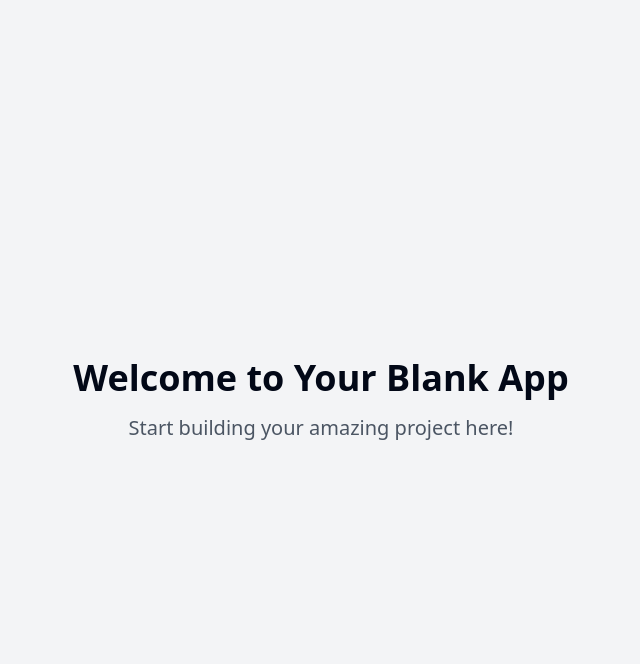
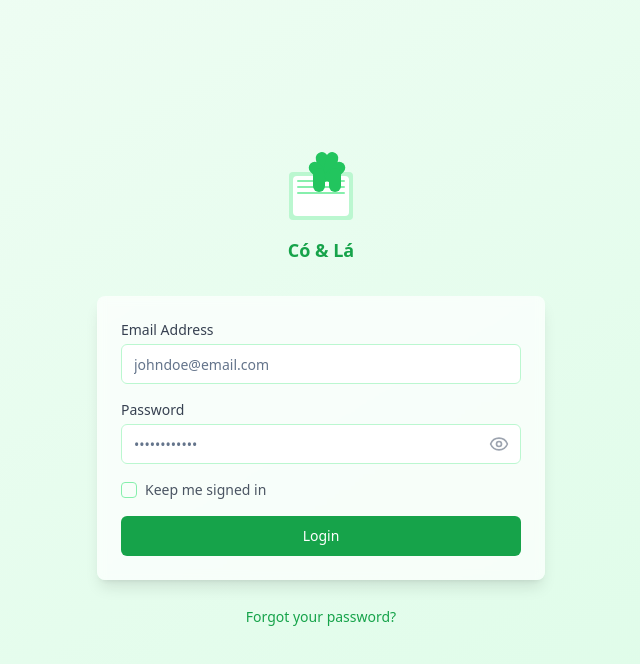
Before and after one commit to HaoSugoi/admin-login-inspired-react, a React (Vite) app: page / in a window 1280 px wide. Shown: the top 664 px of the page, without its empty margins (319-959 px from the left). Built offline with nearby package versions, Linux system fonts and the light colour scheme.

Commit message:
Add admin login page
Implement a React-based admin login page based on the provided image.

```diff
--- /dev/null
+++ b/src/components/AdminLogin.tsx
@@ -0,0 +1,145 @@
+import React, { useState } from 'react';
+import { Eye, EyeOff } from 'lucide-react';
+import { Button } from '@/components/ui/button';
+import { Input } from '@/components/ui/input';
+import { Checkbox } from '@/components/ui/checkbox';
+
+const AdminLogin = () => {
+  const [email, setEmail] = useState('');
+  const [password, setPassword] = useState('');
+  const [showPassword, setShowPassword] = useState(false);
+  const [keepSignedIn, setKeepSignedIn] = useState(false);
+
+  const handleSubmit = (e: React.FormEvent) => {
+    e.preventDefault();
+    console.log('Login attempt:', { email, password, keepSignedIn });
+    // Handle login logic here
+  };
+
+  return (
+    <div className="min-h-screen bg-gradient-to-br from-green-50 to-green-100 flex items-center justify-center p-4">
+      <div className="w-full max-w-md">
+        {/* Logo Section */}
+        <div className="text-center mb-8">
+          <div className="inline-flex items-center justify-center mb-4">
+            <div className="relative">
+              {/* Book base */}
+              <div className="w-16 h-12 bg-green-200 rounded-sm relative">
+                <div className="absolute inset-1 bg-white rounded-sm"></div>
+                <div className="absolute left-2 top-2 right-2 space-y-1">
+                  <div className="h-0.5 bg-green-300 rounded"></div>
+                  <div className="h-0.5 bg-green-300 rounded"></div>
+                  <div className="h-0.5 bg-green-300 rounded"></div>
+                </div>
+              </div>
+
+              {/* Leaves */}
+              <div className="absolute -top-4 left-1/2 transform -translate-x-1/2">
+                <div className="relative">
+                  {/* Center stem */}
+                  <div className="w-0.5 h-6 bg-green-600 mx-auto"></div>
+
+                  {/* Leaves arranged in a fan pattern */}
+                  <div className="absolute top-0 left-1/2 transform -translate-x-1/2">
+                    {/* Top leaf */}
+                    <div className="w-3 h-6 bg-green-500 rounded-full transform -rotate-12 absolute -left-1 -top-1"></div>
+                    {/* Left leaves */}
+                    <div className="w-3 h-6 bg-green-500 rounded-full transform -rotate-45 absolute -left-2 top-1"></div>
+                    <div className="w-3 h-6 bg-green-500 rounded-full transform -rotate-75 absolute -left-2 top-3"></div>
+                    {/* Right leaves */}
+                    <div className="w-3 h-6 bg-green-500 rounded-full transform rotate-12 absolute left-1 -top-1"></div>
+                    <div className="w-3 h-6 bg-green-500 rounded-full transform rotate-45 absolute left-2 top-1"></div>
+                    <div className="w-3 h-6 bg-green-500 rounded-full transform rotate-75 absolute left-2 top-3"></div>
+                  </div>
+                </div>
+              </div>
+            </div>
+          </div>
+          <h2 className="text-green-600 text-lg font-semibold">Có & Lá</h2>
+        </div>
+
+        {/* Login Form */}
+        <div className="bg-white/70 backdrop-blur-sm rounded-lg p-6 shadow-lg">
+          <form onSubmit={handleSubmit} className="space-y-4">
+            {/* Email Input */}
+            <div>
+              <label htmlFor="email" className="block text-sm font-medium text-gray-700 mb-1">
+                Email Address
+              </label>
+              <Input
+                id="email"
+                type="email"
+                value={email}
+                onChange={(e) => setEmail(e.target.value)}
+                placeholder="johndoe@email.com"
+                className="w-full border-green-200 focus:border-green-500 focus:ring-green-500"
+                required
+              />
+            </div>
+
+            {/* Password Input */}
+            <div>
+              <label htmlFor="password" className="block text-sm font-medium text-gray-700 mb-1">
+                Password
+              </label>
+              <div className="relative">
+                <Input
+                  id="password"
+                  type={showPassword ? 'text' : 'password'}
+                  value={password}
+                  onChange={(e) => setPassword(e.target.value)}
+                  placeholder="••••••••••••"
+                  className="w-full border-green-200 focus:border-green-500 focus:ring-green-500 pr-10"
+                  required
+                />
+                <button
+                  type="button"
+                  onClick={() => setShowPassword(!showPassword)}
+                  className="absolute right-3 top-1/2 transform -translate-y-1/2 text-gray-400 hover:text-gray-600"
+                >
+                  {showPassword ? <EyeOff size={20} /> : <Eye size={20} />}
+                </button>
+              </div>
+            </div>
+
+            {/* Keep me signed in */}
+            <div className="flex items-center space-x-2">
+              <Checkbox
+                id="keep-signed-in"
+                checked={keepSignedIn}
+                onCheckedChange={(checked) => setKeepSignedIn(checked as boolean)}
+                className="border-green-300 data-[state=checked]:bg-green-600 data-[state=checked]:border-green-600"
+              />
+              <label
+                htmlFor="keep-signed-in"
+                className="text-sm text-gray-600 cursor-pointer"
+              >
+                Keep me signed in
+              </label>
+            </div>
+
+            {/* Login Button */}
+            <Button
+              type="submit"
+              className="w-full bg-green-600 hover:bg-green-700 text-white py-2 rounded-md transition-colors duration-200"
+            >
+              Login
+            </Button>
+          </form>
+        </div>
+
+        {/* Footer */}
+        <div className="text-center mt-6">
+          <a
+            href="#"
+            className="text-sm text-green-600 hover:text-green-700 transition-colors duration-200"
+          >
+            Forgot your password?
+          </a>
+        </div>
+      </div>
+    </div>
+  );
+};
+
+export default AdminLogin;
--- a/src/pages/Index.tsx
+++ b/src/pages/Index.tsx
@@ -1,14 +1,8 @@
-// Update this page (the content is just a fallback if you fail to update the page)
+
+import AdminLogin from '@/components/AdminLogin';
 
 const Index = () => {
-  return (
-    <div className="min-h-screen flex items-center justify-center bg-gray-100">
-      <div className="text-center">
-        <h1 className="text-4xl font-bold mb-4">Welcome to Your Blank App</h1>
-        <p className="text-xl text-gray-600">Start building your amazing project here!</p>
-      </div>
-    </div>
-  );
+  return <AdminLogin />;
 };
 
 export default Index;
```
